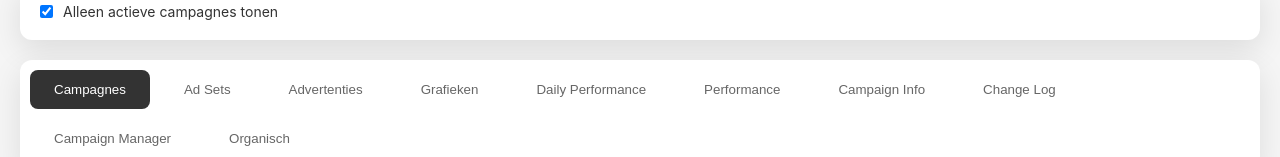
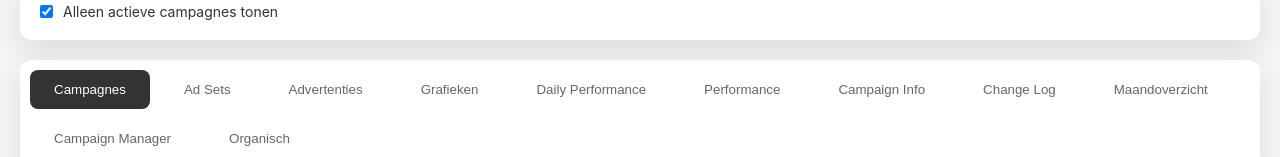
Before and after one commit to jarno-kozijnen/directverduurzamen-dashboard, a plain HTML site: page index.html in a window 1280 px wide. Shown: the part 436-593 px from the top of the page. Drawn offline with nearby package versions, Linux system fonts and the light colour scheme.

Commit message:
Fix: Maandoverzicht tab knop toegevoegd

```diff
--- a/index.html
+++ b/index.html
@@ -239,6 +239,7 @@
             <button class="tab-button" onclick="switchTab('performance')">Performance</button>
             <button class="tab-button" onclick="switchTab('info')">Campaign Info</button>
             <button class="tab-button" onclick="switchTab('changelog')">Change Log</button>
+            <button class="tab-button" onclick="switchTab('maandoverzicht')">Maandoverzicht</button>
             <button class="tab-button" onclick="switchTab('manager')">Campaign Manager</button>
             <button class="tab-button" onclick="switchTab('organisch')">Organisch</button>
         </div>
```
